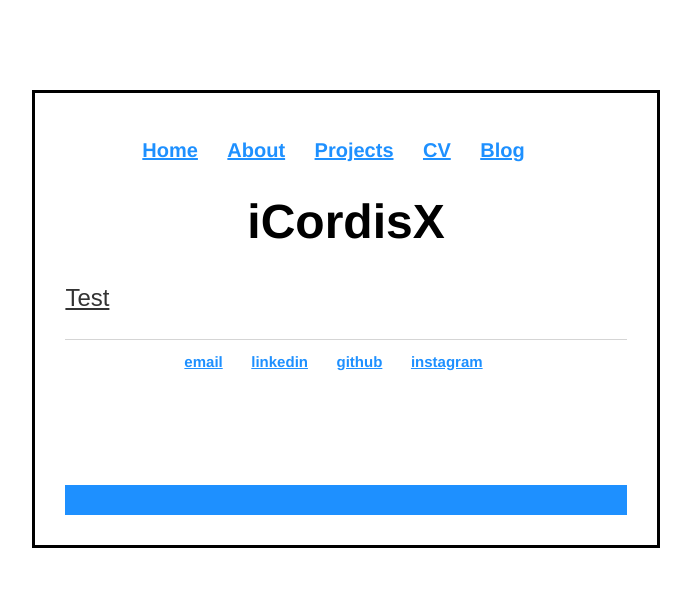
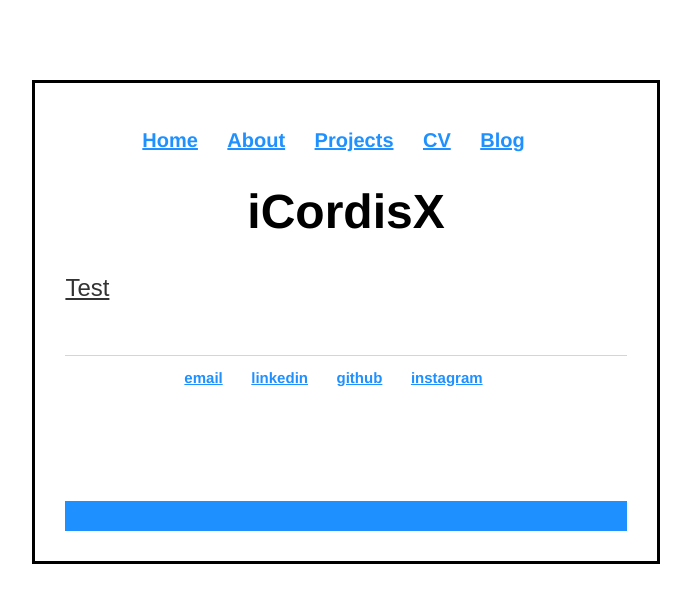
Before and after one commit to pat-liu/WebsiteV1, a Jekyll site: the page built from projects/icordisx.html, in a window 1280 px wide. Shown: the top 603 px of the page, without its empty margins (294-985 px from the left). Built offline with Jekyll 4.4.1, drawn with Linux system fonts in a browser that asks for light colours.

Commit message:
Update main.css

```diff
--- a/css/main.css
+++ b/css/main.css
@@ -57,6 +57,7 @@ p.center {
 footer {
     border-top: 1px solid #d5d5d5;
     font-size: .8em;
+    margin-top: 50px;
 }/*
 footer.bottom {
     flex-shrink: 0;
@@ -110,7 +111,7 @@ ul.posts li {
 }
 @media (min-width: 768px) {
    html {
-    margin: 60px auto;
+    margin: 50px auto;
     width: 70%;
     padding: 0;
     }
```
